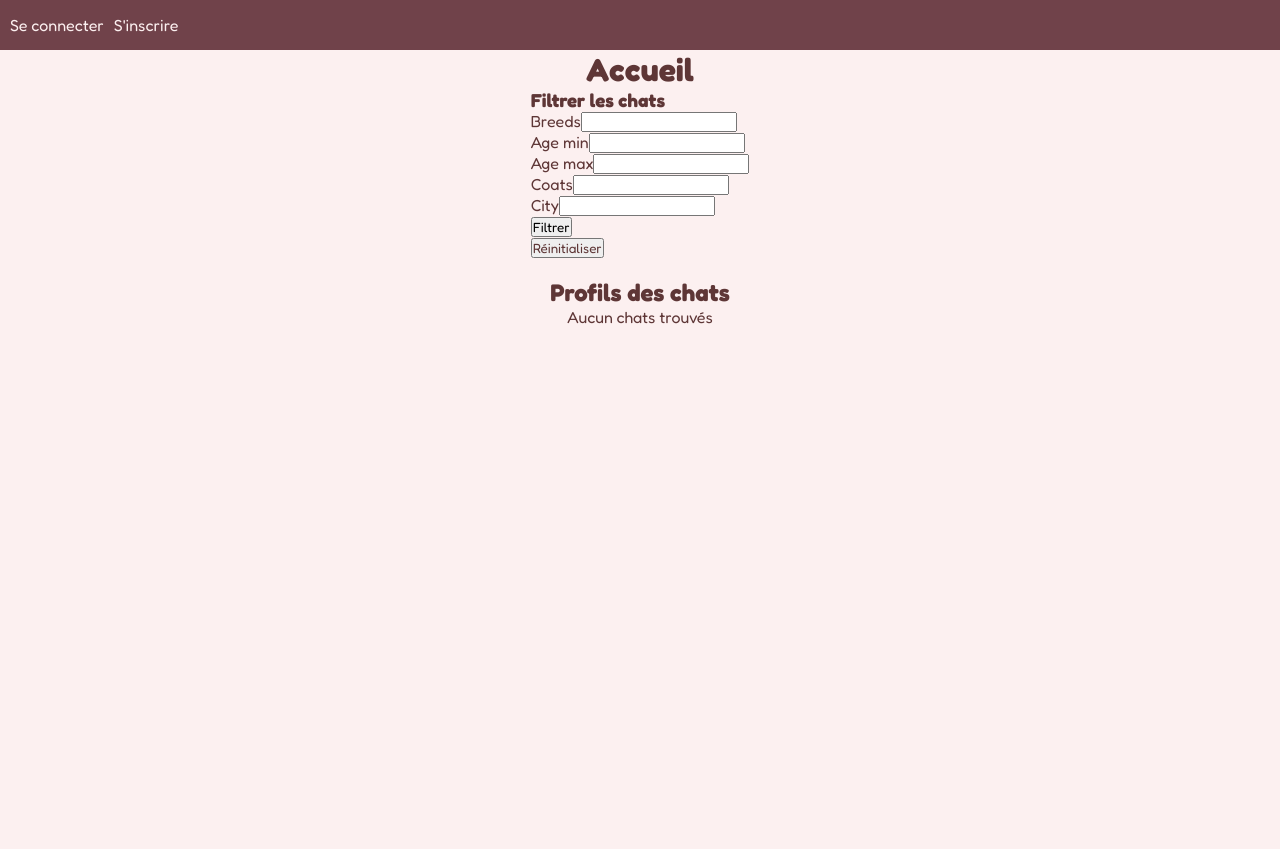
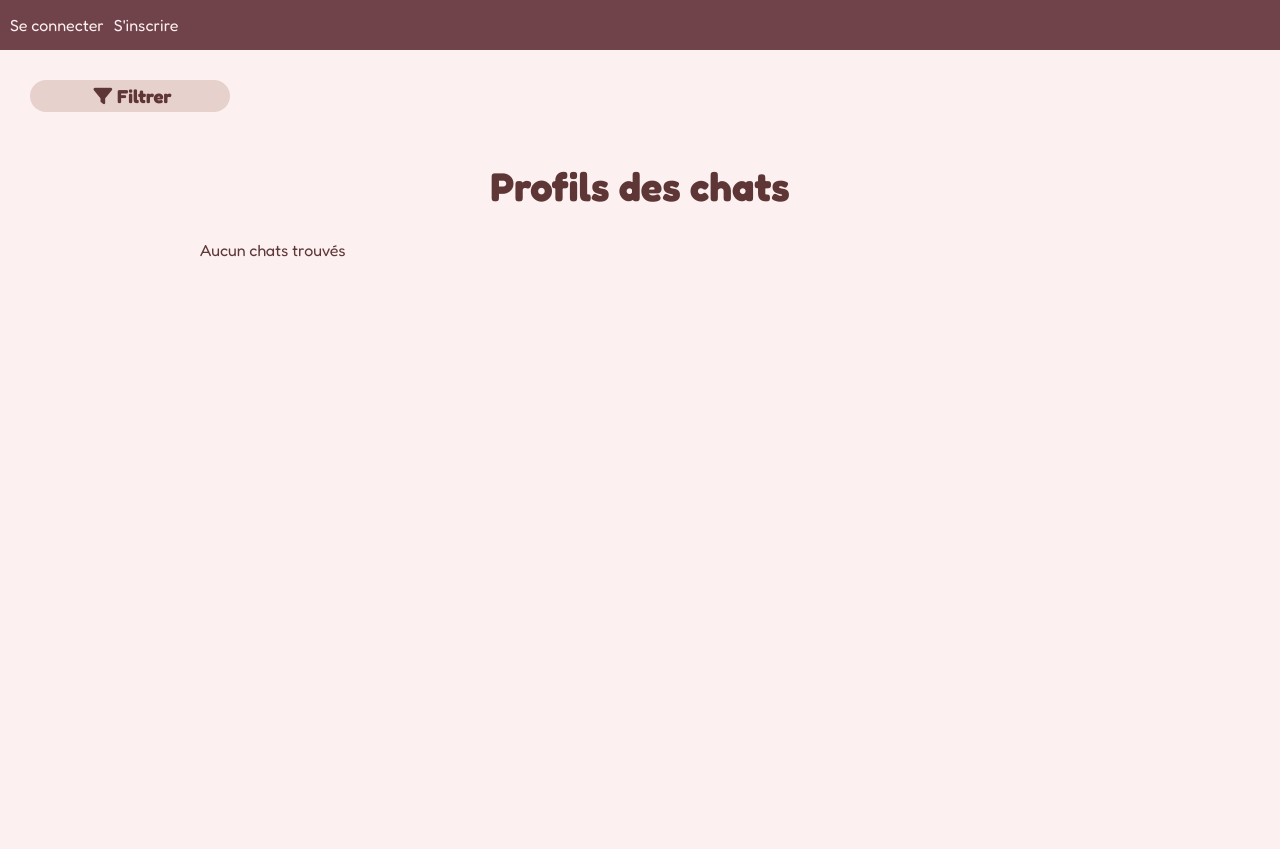
Before and after one commit to hjrayd/SfPawtners, a Symfony app: template templates/home/index.html.twig in a window 1280 px wide. Shown: the top 849 px of the page. Run offline with Twig, Linux system fonts and the light colour scheme; the template is opened without the code that fills it, so the values that code supplies are empty; form fields are guessed from the names that the template uses; some libraries are stand-ins or nearby versions.

Commit message:
home css

```diff
--- a/public/css/style.css
+++ b/public/css/style.css
@@ -369,20 +369,38 @@ footer {
   min-height: 100vh;
   width: 100vw;
   display: flex;
-  align-items: center;
   flex-direction: column;
  }
 
+ #wrapper-home h1 {
+  font-size: 40px;
+  margin-bottom: 30px;
+  margin-top: 30px;
+  text-align: center;
+}
+
+#wrapper-home h3 {
+  text-align: center;
+  margin-left: 30px;
+  margin-top: 30px;
+  background-color: var(--section-color);
+  width: 200px;
+  border-radius: 20px;
+  padding: 5px;
+}
  .cats-cards {
   display: flex;
   flex-direction: row;
+  align-items: center;
   flex-wrap: wrap;
-  gap: 100px;
+  gap: 80px;
+  margin-left: 200px;
+
+
 
  }
 
  .cat-card {
-
   margin-right: 20px;
   margin-top: 40px;
   height: 200px;
@@ -399,9 +417,11 @@ footer {
 
 
  .cat-card img{
+  object-fit: cover;
   max-width: 100%;
   max-height: 100%;
   width: 100%;
+  border-radius: 20px;
 
  }
 
@@ -419,8 +439,23 @@ footer {
 
  }
 
+ #filter-title {
+  cursor: pointer;
+ }
 
+ .filter-cat {
+  display: none;
+ }
 
+.filter-cat form {
+  display: flex;
+  flex-direction: row;
+}
+
+#wrapper-home i {
+  margin-right: 5px;
+  margin-left: 5px;
+}
 
 
  /*
--- /dev/null
+++ b/public/js/script.js
@@ -0,0 +1,10 @@
+const filterTitle = document.getElementById('filter-title');
+const filterCat = document.getElementById('filter-cat');
+
+filterTitle.addEventListener('click', function() {
+    if (filterCat.style.display === "none") {
+        filterCat.style.display = "flex";
+    } else {
+        filterCat.style.display = "none"
+    }
+});
--- a/templates/home/index.html.twig
+++ b/templates/home/index.html.twig
@@ -4,15 +4,21 @@
 
 {% block body %}
     <div id="wrapper-home">
-        <h1> Accueil </h1>
-        <div class="filter-cat">
-            <h3>Filtrer les chats</h3>
+        <h3 id="filter-title"> <i class="fa-solid fa-filter"></i>Filtrer</h3>
+            <div class="filter-cat" id="filter-cat" >
+
                 {{ form_start(form) }}
-                    {{ form_row(form.breeds) }}
-                    {{ form_row(form.ageMin) }}
-                    {{ form_row(form.ageMax) }}
-                    {{ form_row(form.coats) }}
-                    {{ form_row(form.city) }}
+                <i class="fa-solid fa-caret-down"></i>
+                {{ form_row(form.breeds) }}
+                <i class="fa-solid fa-caret-down"></i>
+                {{ form_row(form.ageMin) }}
+                <i class="fa-solid fa-caret-down"></i>
+                {{ form_row(form.ageMax) }}
+                <i class="fa-solid fa-caret-down"></i>
+                {{ form_row(form.coats) }}
+                <i class="fa-solid fa-caret-down"></i>
+                {{ form_row(form.city) }}
+
                     <button type="submit">Filtrer</button>
                 {{ form_end(form) }}
                 <button>
@@ -20,7 +26,7 @@
                 </button>
         </div>
                 <br>
-                <h2> Profils des chats </h2>
+                <h1> Profils des chats </h1>
                 <div class="cats-cards">
                     {% for cat in cats %}
                         <div class="cat-card">
```
Also changed, not shown: public/uploads/pictures/chat-676ff62a87edb.jpg (added), public/uploads/pictures/chat-676ff6ab1404b.jpg (added).
